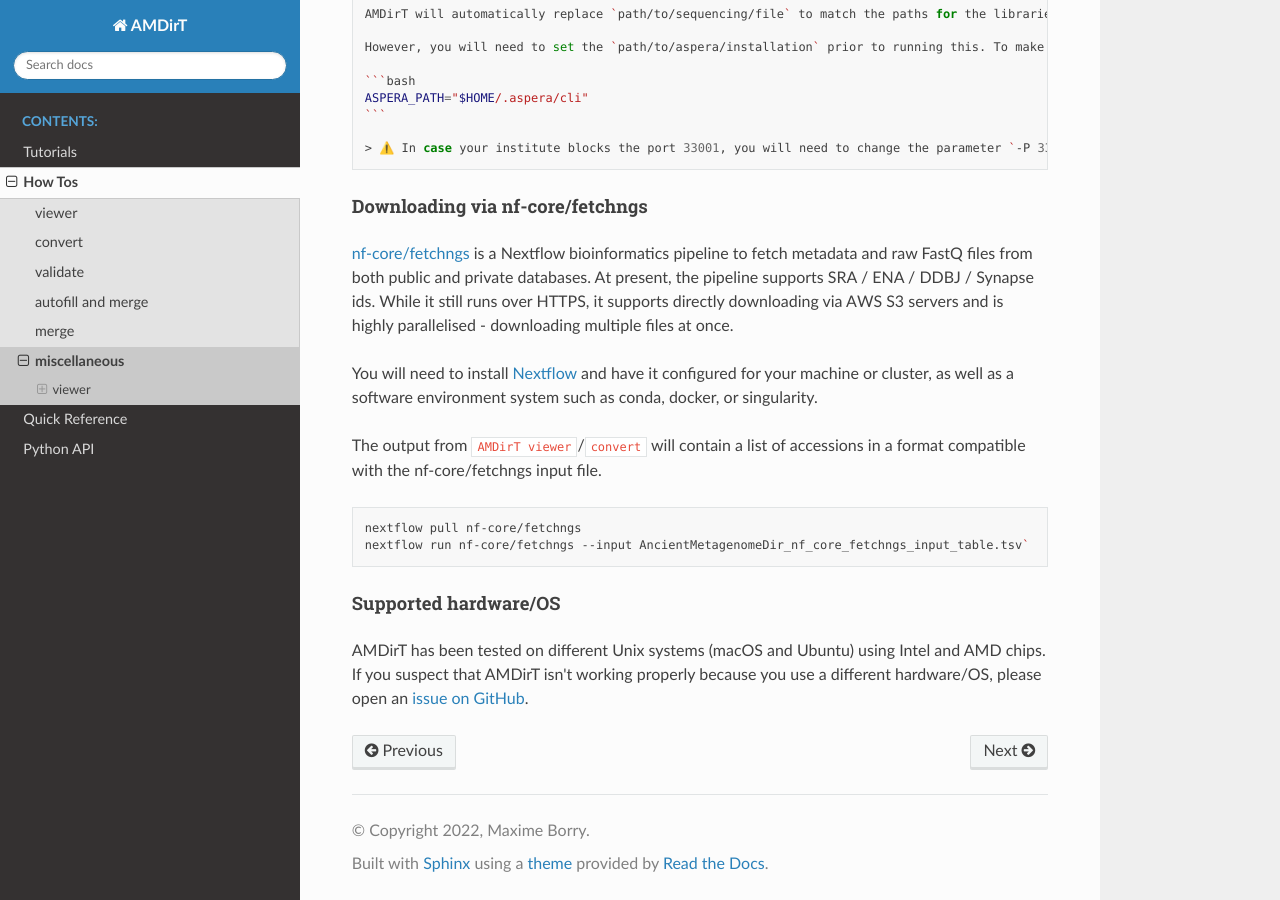
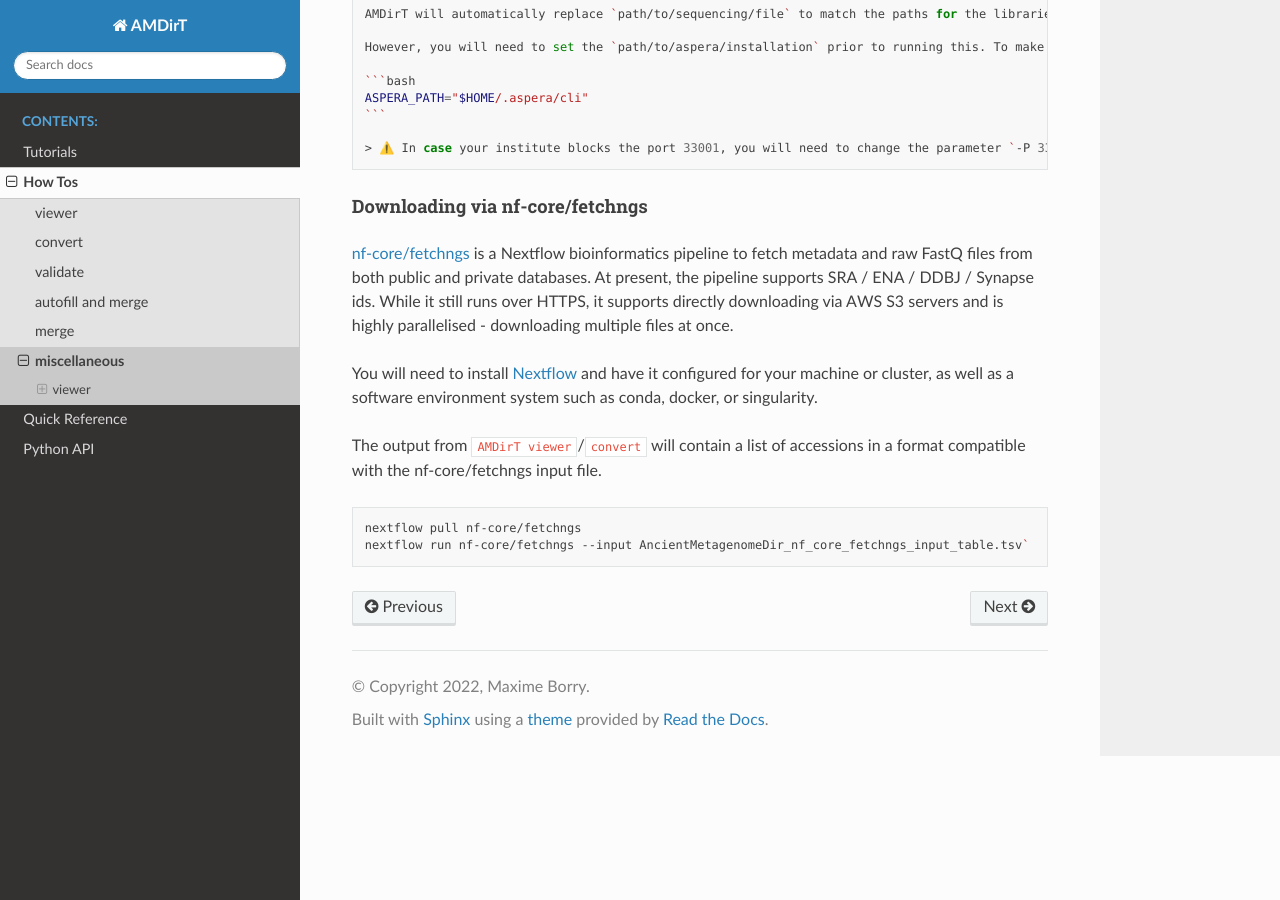
Before and after one commit to SPAAM-community/AMDirT, a Sphinx documentation site: the page built from docs/source/how_to/miscellaneous.md, in a window 1280 px wide and 900 px high, scrolled down 1617 px. Built offline with Sphinx 7.4.7 and the Read the Docs theme 2.0.0, drawn with Linux system fonts in a browser that asks for light colours.

Commit message:
Move hardware requirments to make install page

````diff
--- a/docs/source/how_to/miscellaneous.md
+++ b/docs/source/how_to/miscellaneous.md
@@ -71,7 +71,3 @@ The output from `AMDirT viewer`/`convert` will contain a list of accessions in a
 nextflow pull nf-core/fetchngs
 nextflow run nf-core/fetchngs --input AncientMetagenomeDir_nf_core_fetchngs_input_table.tsv`
 ```
-
-#### Supported hardware/OS
-
-AMDirT has been tested on different Unix systems (macOS and Ubuntu) using Intel and AMD chips. If you suspect that AMDirT isn't working properly because you use a different hardware/OS, please open an [issue on GitHub](https://github.com/SPAAM-community/AMDirT/issues).
````
Also changed, not shown: README.md (+2 -0 lines).
